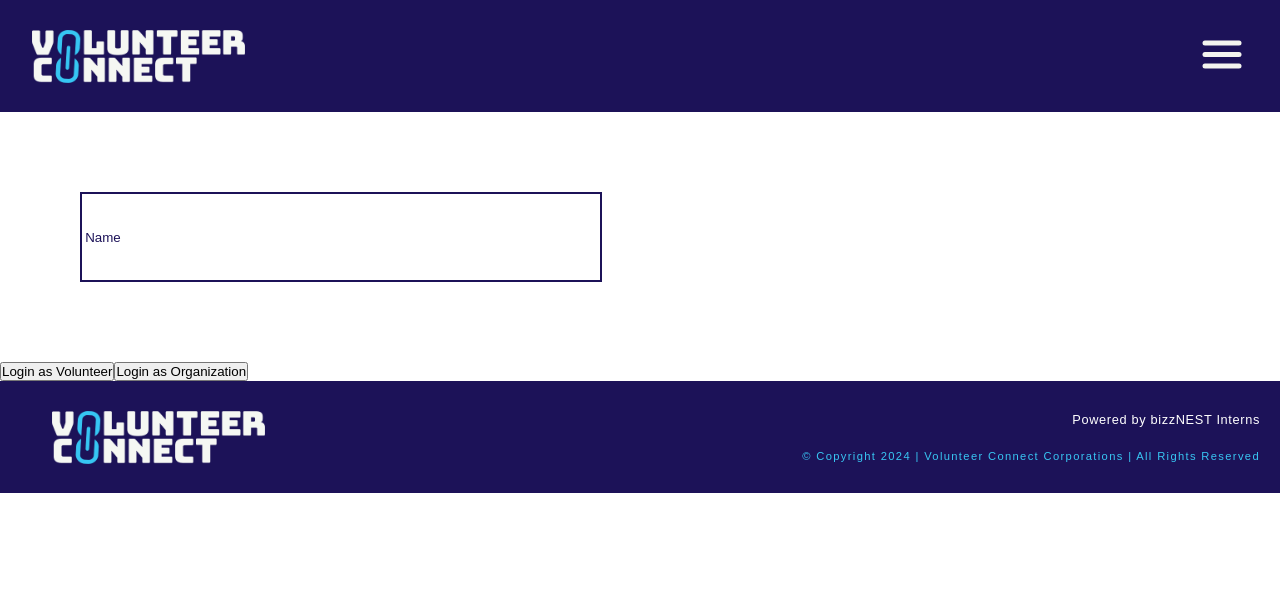
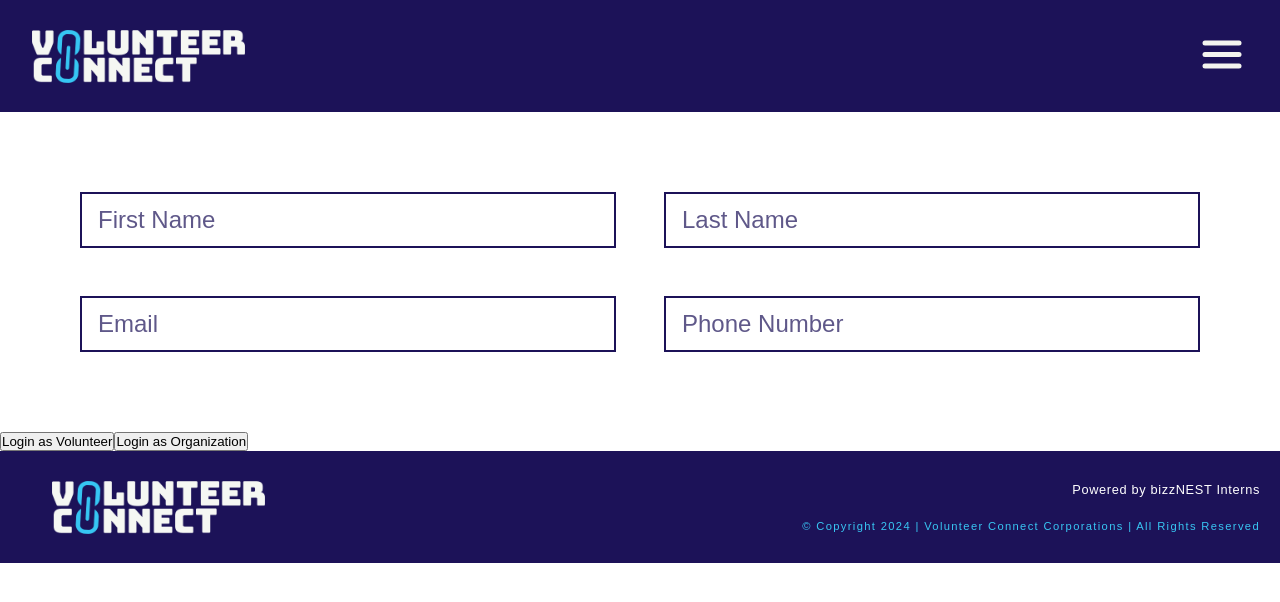
Before and after one commit to joavelar/VolunteerConnect, a React (Create React App) app in the folder client/: page /login in a window 1280 px wide. Shown: the top 602 px of the page. Built offline with nearby package versions, Linux system fonts and the light colour scheme; no server answers.

Commit message:
added input textbox component

```diff
--- a/client/src/components/input-textbox-component/input-textbox-component.jsx
+++ b/client/src/components/input-textbox-component/input-textbox-component.jsx
@@ -3,13 +3,11 @@ import './input-textbox.css'
 
 function InputTextBox({placeholder = ''}) {
     return(
-        <div className="inputTextBoxContainer">
             <input
                 className="inputTextBox"
                 type="text"
                 placeholder={placeholder}
             />
-        </div>
     );
 }
 
--- a/client/src/components/input-textbox-component/input-textbox.css
+++ b/client/src/components/input-textbox-component/input-textbox.css
@@ -1,19 +1,22 @@
+.inputTextBox {
+    width: 100%;
+    height: 3.5rem;
+    border: 2px solid #1C1258;
+    box-sizing: border-box;
+    padding-left: 1rem;
+    padding-right: 1rem;
+    color: #1C1258;
+    font-size: 1.5rem;
+    font-weight: 400;
+    line-height: 3.5rem;
+    white-space: nowrap;
+    overflow: hidden;
+    text-overflow: ellipsis;
+  }
 
-.inputTextBoxContainer{
-    margin: 5rem;
-}
-
-.inputTextBox{
-    display: flex;
-    align-items: center;
-    border-style: solid;
-    border: 2px solid #1C1258;
-    padding: 0.2rem;
-    width: 32rem;
-    height: 5rem;
-}
-
-.inputTextBox::placeholder{
+  .inputTextBox::placeholder {
     color: #1C1258;
-    font-weight: 400;
-}
+    font-weight: 200;
+    font-size: 1.5rem;
+    opacity: 0.7;
+  }
--- a/client/src/pages/login-page/login-page.css
+++ b/client/src/pages/login-page/login-page.css
@@ -0,0 +1,6 @@
+.textBoxContainer{
+    display: grid;
+    grid-template-columns: 1fr 1fr;
+    gap: 3rem;
+    margin: 5rem;
+}
--- a/client/src/pages/login-page/login-page.jsx
+++ b/client/src/pages/login-page/login-page.jsx
@@ -28,7 +28,12 @@ export default function Login() {
         return (
             <>
               <div className="loginContainer">
-              <InputTextBox placeholder="Name" />
+              <div className="textBoxContainer">
+                <InputTextBox placeholder="First Name" />
+                <InputTextBox placeholder="Last Name" />
+                <InputTextBox placeholder="Email" />
+                <InputTextBox placeholder="Phone Number" />
+              </div>
               <button onClick={() => handleGoogle('volunteer')}>Login as Volunteer</button>
               <button onClick={() => handleGoogle('organization')}>Login as Organization</button>
               </div>
```
